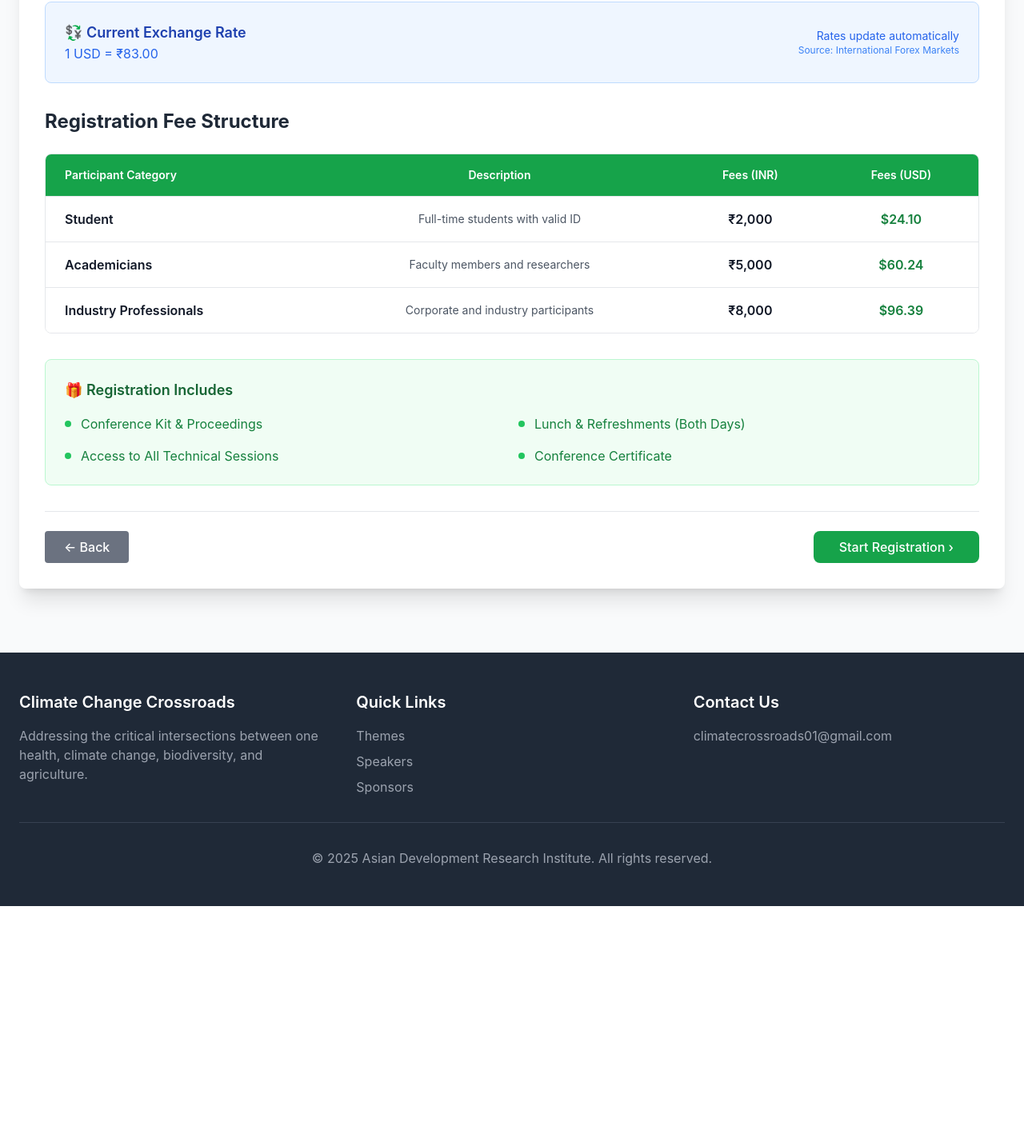
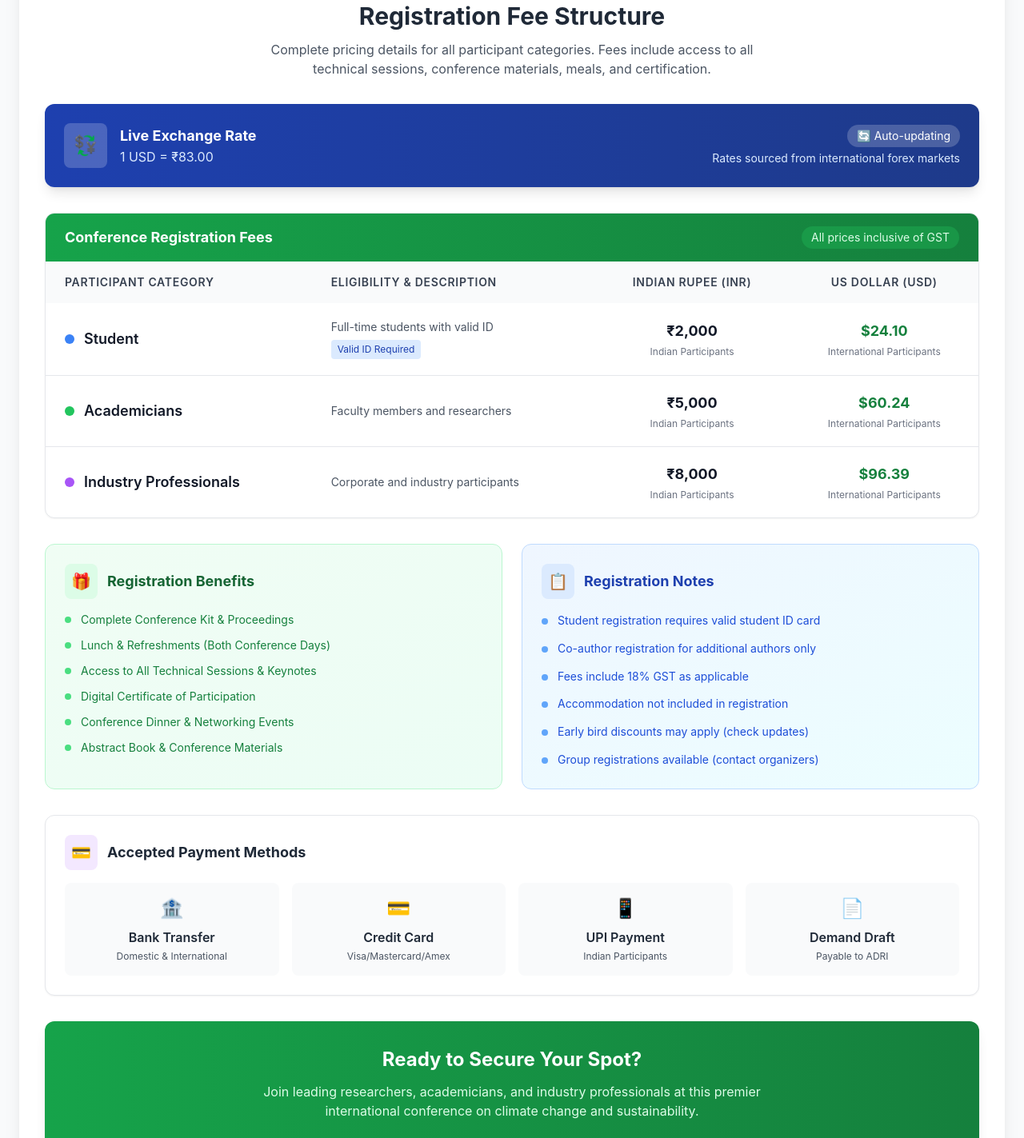
Before and after one commit to Sheepy01/climate-conference, a React (Create React App) app: page /registration in a window 1280 px wide. Shown: the part 462-1885 px from the top of the page at 80% size. Before the commit the page ends 1595 px from the top, so only its background shows below. Built offline with nearby package versions, Linux system fonts and the light colour scheme; no server answers.

Commit message:
Update the Registration Fees Tab design

```diff
--- a/src/components/RegistrationPage.js
+++ b/src/components/RegistrationPage.js
@@ -111,50 +111,105 @@ const RegistrationPage = () => {
             {/* Fees Tab Content */}
             {activeTab === 'fees' && (
               <div className="space-y-8">
-                {/* Exchange Rate Info */}
-                <div className="bg-blue-50 border border-blue-200 rounded-lg p-6">
-                  <div className="flex items-center justify-between">
-                    <div>
-                      <h3 className="font-semibold text-blue-800 text-lg">💱 Current Exchange Rate</h3>
-                      <p className="text-blue-600">
-                        {exchangeRate ? `1 USD = ₹${exchangeRate.toLocaleString('en-IN', { minimumFractionDigits: 2, maximumFractionDigits: 2 })}` : 'Loading current rates...'}
-                      </p>
+                {/* Header Section */}
+                <div className="text-center mb-8">
+                  <h2 className="text-3xl font-bold text-gray-800 mb-3">Registration Fee Structure</h2>
+                  <p className="text-gray-600 max-w-2xl mx-auto">
+                    Complete pricing details for all participant categories. Fees include access to all technical sessions, conference materials, meals, and certification.
+                  </p>
+                </div>
+
+                {/* Exchange Rate Banner */}
+                <div className="bg-gradient-to-r from-blue-800 to-blue-900 rounded-xl p-6 text-white shadow-lg">
+                  <div className="flex flex-col md:flex-row items-center justify-between">
+                    <div className="flex items-center mb-4 md:mb-0">
+                      <div className="bg-white bg-opacity-20 p-3 rounded-lg mr-4">
+                        <span className="text-2xl">💱</span>
+                      </div>
+                      <div>
+                        <h3 className="font-bold text-lg">Live Exchange Rate</h3>
+                        <p className="text-blue-100">
+                          {exchangeRate ? `1 USD = ₹${exchangeRate.toLocaleString('en-IN', { minimumFractionDigits: 2, maximumFractionDigits: 2 })}` : 'Fetching current rates...'}
+                        </p>
+                      </div>
                     </div>
-                    <div className="text-right">
-                      <p className="text-sm text-blue-600">Rates update automatically</p>
-                      <p className="text-xs text-blue-500">Source: International Forex Markets</p>
+                    <div className="text-center md:text-right">
+                      <div className="bg-white bg-opacity-20 px-3 py-1 rounded-full text-sm inline-block">
+                        🔄 Auto-updating
+                      </div>
+                      <p className="text-blue-100 text-sm mt-1">Rates sourced from international forex markets</p>
                     </div>
                   </div>
                 </div>
 
-                {/* Registration Fees Table */}
-                <div>
-                  <h2 className="text-2xl font-bold text-gray-800 mb-6">Registration Fee Structure</h2>
-                  <div className="overflow-hidden rounded-lg border border-gray-200">
-                    <table className="min-w-full divide-y divide-gray-200">
-                      <thead className="bg-green-600">
+                {/* Main Fees Table */}
+                <div className="bg-white rounded-xl border border-gray-200 shadow-sm overflow-hidden">
+                  <div className="bg-gradient-to-r from-green-600 to-green-700 px-6 py-4">
+                    <div className="flex items-center justify-between">
+                      <h3 className="text-white font-bold text-lg">Conference Registration Fees</h3>
+                      <div className="bg-green-500 bg-opacity-30 px-3 py-1 rounded-full text-green-100 text-sm">
+                        All prices inclusive of GST
+                      </div>
+                    </div>
+                  </div>
+
+                  <div className="overflow-x-auto">
+                    <table className="w-full">
+                      <thead className="bg-gray-50">
                         <tr>
-                          <th className="px-6 py-4 text-left text-sm font-semibold text-white">Participant Category</th>
-                          <th className="px-6 py-4 text-center text-sm font-semibold text-white">Description</th>
-                          <th className="px-6 py-4 text-center text-sm font-semibold text-white">Fees (INR)</th>
-                          <th className="px-6 py-4 text-center text-sm font-semibold text-white">Fees (USD)</th>
+                          <th className="px-6 py-4 text-left text-sm font-semibold text-gray-700 uppercase tracking-wider">
+                            Participant Category
+                          </th>
+                          <th className="px-6 py-4 text-left text-sm font-semibold text-gray-700 uppercase tracking-wider">
+                            Eligibility & Description
+                          </th>
+                          <th className="px-6 py-4 text-center text-sm font-semibold text-gray-700 uppercase tracking-wider">
+                            Indian Rupee (INR)
+                          </th>
+                          <th className="px-6 py-4 text-center text-sm font-semibold text-gray-700 uppercase tracking-wider">
+                            US Dollar (USD)
+                          </th>
                         </tr>
                       </thead>
-                      <tbody className="bg-white divide-y divide-gray-200">
+                      <tbody className="divide-y divide-gray-200">
                         {registrationData.map((item, index) => (
-                          <tr key={index} className="hover:bg-gray-50 transition-colors">
-                            <td className="px-6 py-4 whitespace-nowrap">
-                              <div className="font-semibold text-gray-900">{item.category}</div>
+                          <tr
+                            key={index}
+                            className="hover:bg-gray-50 transition-all duration-200 group"
+                          >
+                            <td className="px-6 py-5 whitespace-nowrap">
+                              <div className="flex items-center">
+                                <div className={`w-3 h-3 rounded-full mr-3 ${
+                                  item.category === 'Student' ? 'bg-blue-500' :
+                                  item.category === 'Academicians' ? 'bg-green-500' :
+                                  item.category === 'Industry Professionals' ? 'bg-purple-500' :
+                                  'bg-orange-500'
+                                }`}></div>
+                                <div>
+                                  <div className="font-semibold text-gray-900 text-lg">{item.category}</div>
+                                </div>
+                              </div>
                             </td>
-                            <td className="px-6 py-4">
-                              <div className="text-sm text-gray-600 text-center">{item.description}</div>
+                            <td className="px-6 py-5">
+                              <div className="text-sm text-gray-600 max-w-xs">{item.description}</div>
+                              {item.category === 'Student' && (
+                                <div className="mt-1">
+                                  <span className="inline-block bg-blue-100 text-blue-800 text-xs px-2 py-1 rounded">
+                                    Valid ID Required
+                                  </span>
+                                </div>
+                              )}
                             </td>
-                            <td className="px-6 py-4 whitespace-nowrap text-center">
-                              <div className="font-semibold text-gray-900">₹{item.inr.toLocaleString('en-IN')}</div>
+                            <td className="px-6 py-5 whitespace-nowrap text-center">
+                              <div className="flex flex-col items-center">
+                                <span className="font-bold text-gray-900 text-lg">₹{item.inr.toLocaleString('en-IN')}</span>
+                                <span className="text-xs text-gray-500 mt-1">Indian Participants</span>
+                              </div>
                             </td>
-                            <td className="px-6 py-4 whitespace-nowrap text-center">
-                              <div className="font-semibold text-green-700">
-                                ${calculateUSD(item.inr)}
+                            <td className="px-6 py-5 whitespace-nowrap text-center">
+                              <div className="flex flex-col items-center">
+                                <span className="font-bold text-green-700 text-lg">${calculateUSD(item.inr)}</span>
+                                <span className="text-xs text-gray-500 mt-1">International Participants</span>
                               </div>
                             </td>
                           </tr>
@@ -164,26 +219,102 @@ const RegistrationPage = () => {
                   </div>
                 </div>
 
-                {/* What's Included */}
-                <div className="bg-green-50 border border-green-200 rounded-lg p-6">
-                  <h3 className="font-semibold text-green-800 text-lg mb-4">🎁 Registration Includes</h3>
-                  <div className="grid grid-cols-1 md:grid-cols-2 gap-4">
-                    <div className="flex items-center">
-                      <div className="w-2 h-2 bg-green-500 rounded-full mr-3"></div>
-                      <span className="text-green-700">Conference Kit & Proceedings</span>
+                {/* Benefits & Inclusions */}
+                <div className="grid grid-cols-1 lg:grid-cols-2 gap-6">
+                  {/* What's Included */}
+                  <div className="bg-gradient-to-br from-green-50 to-emerald-50 border border-green-200 rounded-xl p-6">
+                    <div className="flex items-center mb-4">
+                      <div className="bg-green-100 p-2 rounded-lg mr-3">
+                        <span className="text-green-600 text-xl">🎁</span>
+                      </div>
+                      <h3 className="font-bold text-green-800 text-lg">Registration Benefits</h3>
                     </div>
-                    <div className="flex items-center">
-                      <div className="w-2 h-2 bg-green-500 rounded-full mr-3"></div>
-                      <span className="text-green-700">Lunch & Refreshments (Both Days)</span>
+                    <div className="space-y-3">
+                      {[
+                        'Complete Conference Kit & Proceedings',
+                        'Lunch & Refreshments (Both Conference Days)',
+                        'Access to All Technical Sessions & Keynotes',
+                        'Digital Certificate of Participation',
+                        'Conference Dinner & Networking Events',
+                        'Abstract Book & Conference Materials'
+                      ].map((benefit, index) => (
+                        <div key={index} className="flex items-center">
+                          <div className="w-2 h-2 bg-green-400 rounded-full mr-3"></div>
+                          <span className="text-green-700 text-sm">{benefit}</span>
+                        </div>
+                      ))}
                     </div>
-                    <div className="flex items-center">
-                      <div className="w-2 h-2 bg-green-500 rounded-full mr-3"></div>
-                      <span className="text-green-700">Access to All Technical Sessions</span>
+                  </div>
+
+                  {/* Important Notes */}
+                  <div className="bg-gradient-to-br from-blue-50 to-cyan-50 border border-blue-200 rounded-xl p-6">
+                    <div className="flex items-center mb-4">
+                      <div className="bg-blue-100 p-2 rounded-lg mr-3">
+                        <span className="text-blue-600 text-xl">📋</span>
+                      </div>
+                      <h3 className="font-bold text-blue-800 text-lg">Registration Notes</h3>
                     </div>
-                    <div className="flex items-center">
-                      <div className="w-2 h-2 bg-green-500 rounded-full mr-3"></div>
-                      <span className="text-green-700">Conference Certificate</span>
+                    <div className="space-y-3">
+                      {[
+                        'Student registration requires valid student ID card',
+                        'Co-author registration for additional authors only',
+                        'Fees include 18% GST as applicable',
+                        'Accommodation not included in registration',
+                        'Early bird discounts may apply (check updates)',
+                        'Group registrations available (contact organizers)'
+                      ].map((note, index) => (
+                        <div key={index} className="flex items-start">
+                          <div className="w-2 h-2 bg-blue-400 rounded-full mr-3 mt-2 flex-shrink-0"></div>
+                          <span className="text-blue-700 text-sm leading-relaxed">{note}</span>
+                        </div>
+                      ))}
                     </div>
+                  </div>
+                </div>
+
+                {/* Payment Information */}
+                <div className="bg-white border border-gray-200 rounded-xl p-6 shadow-sm">
+                  <div className="flex items-center mb-4">
+                    <div className="bg-purple-100 p-2 rounded-lg mr-3">
+                      <span className="text-purple-600 text-xl">💳</span>
+                    </div>
+                    <h3 className="font-bold text-gray-800 text-lg">Accepted Payment Methods</h3>
+                  </div>
+                  <div className="grid grid-cols-2 md:grid-cols-4 gap-4">
+                    {[
+                      { method: 'Bank Transfer', desc: 'Domestic & International', icon: '🏦' },
+                      { method: 'Credit Card', desc: 'Visa/Mastercard/Amex', icon: '💳' },
+                      { method: 'UPI Payment', desc: 'Indian Participants', icon: '📱' },
+                      { method: 'Demand Draft', desc: 'Payable to ADRI', icon: '📄' }
+                    ].map((payment, index) => (
+                      <div key={index} className="text-center p-4 bg-gray-50 rounded-lg hover:bg-gray-100 transition-colors">
+                        <div className="text-2xl mb-2">{payment.icon}</div>
+                        <div className="font-semibold text-gray-800">{payment.method}</div>
+                        <div className="text-xs text-gray-600 mt-1">{payment.desc}</div>
+                      </div>
+                    ))}
+                  </div>
+                </div>
+
+                {/* Call to Action */}
+                <div className="bg-gradient-to-r from-green-600 to-green-700 rounded-xl p-8 text-center text-white shadow-lg">
+                  <h3 className="text-2xl font-bold mb-3">Ready to Secure Your Spot?</h3>
+                  <p className="text-green-100 mb-6 max-w-2xl mx-auto">
+                    Join leading researchers, academicians, and industry professionals at this premier international conference on climate change and sustainability.
+                  </p>
+                  <div className="flex flex-col sm:flex-row gap-4 justify-center">
+                    <button
+                      className="bg-white text-green-700 hover:bg-gray-100 font-bold py-3 px-8 rounded-lg transition-all duration-200 transform hover:scale-105"
+                      onClick={() => alert('Registration portal opening soon!')}
+                    >
+                      Register Now ›
+                    </button>
+                    <button
+                      className="border-2 border-white text-white hover:bg-white hover:text-green-700 font-bold py-3 px-8 rounded-lg transition-all duration-200"
+                      onClick={() => setActiveTab('contact')}
+                    >
+                      Contact Organizers
+                    </button>
                   </div>
                 </div>
               </div>
```
